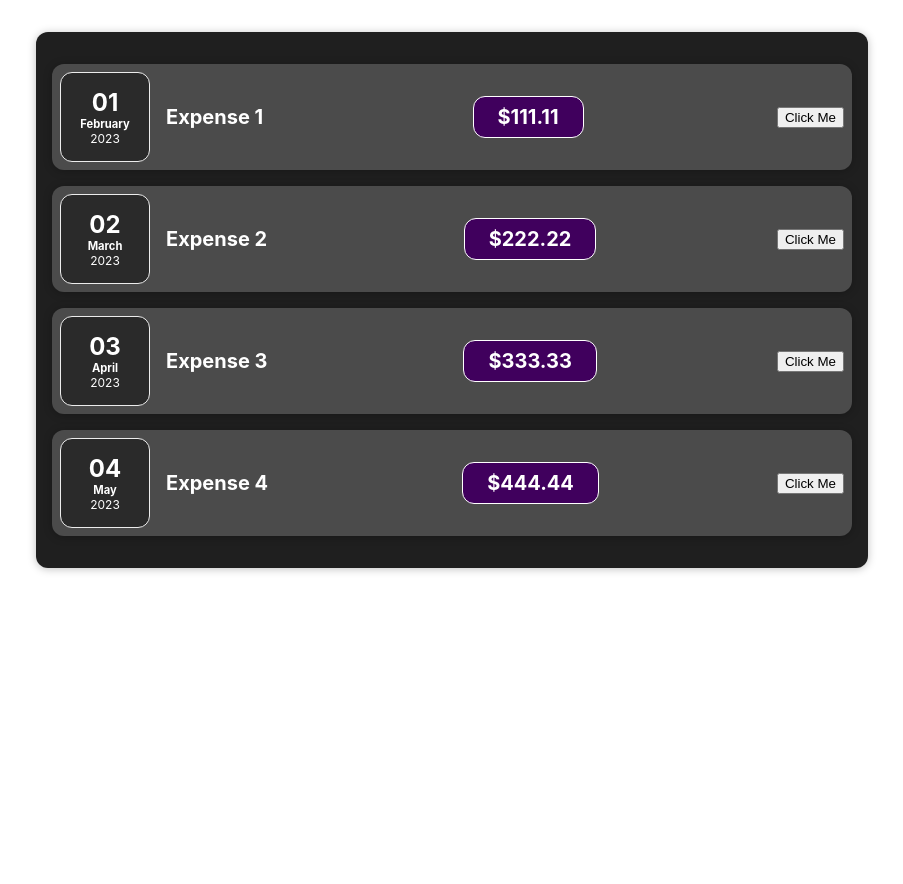
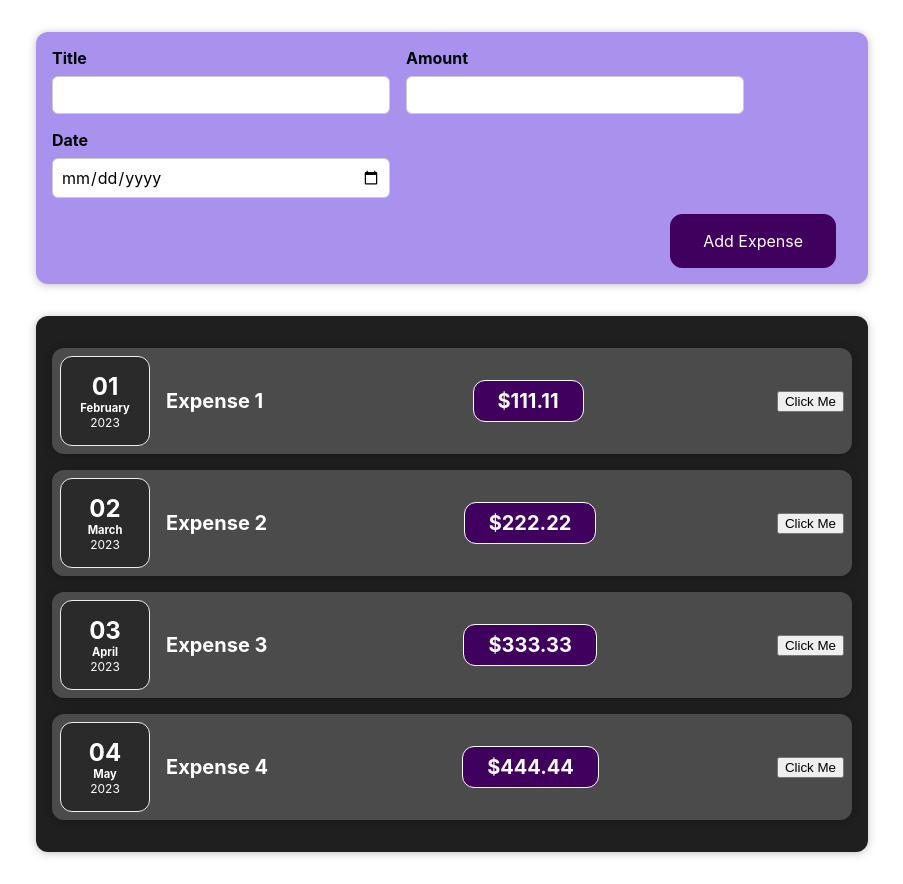
Before and after one commit to RameesMhd/Expense-Tracker-React-APP, a React (Create React App) app: page / in a window 1280 px wide. Shown: the whole page, without its empty margins (188-1091 px from the left). Before the commit the page ends 800 px from the top, so only its background shows below. Built offline with nearby package versions, Linux system fonts and the light colour scheme.

Commit message:
Add new Expense form for user inputs.

```diff
--- a/src/App.js
+++ b/src/App.js
@@ -1,6 +1,7 @@
 import React from 'react';
 import './App.css';
 import Expenses from './components/Expenses/Expenses';
+import NewExpense from './components/NewExpense/NewExpense';
 
 const App = () => {
   const expenses = [
@@ -32,6 +33,7 @@
 
   return (
     <div className="App">
+      <NewExpense />
       <Expenses items={expenses}/>
     </div>
   );
--- /dev/null
+++ b/src/components/NewExpense/ExpenseForm.css
@@ -0,0 +1,26 @@
+.new-expense__controls {
+  display: flex;
+  flex-wrap: wrap;
+  gap: 1rem;
+  margin-bottom: 1rem;
+  text-align: left;
+}
+
+.new-expense__control label {
+  font-weight: bold;
+  margin-bottom: 0.5rem;
+  display: block;
+}
+
+.new-expense__control input {
+  font: inherit;
+  padding: 0.5rem;
+  border-radius: 6px;
+  border: 1px solid #ccc;
+  width: 20rem;
+  max-width: 100%;
+}
+
+.new-expense__actions {
+  text-align: right;
+}
--- /dev/null
+++ b/src/components/NewExpense/ExpenseForm.js
@@ -0,0 +1,23 @@
+import './NewExpense.css';
+const ExpenseForm = () => {
+    return <form>
+        <div className='new-expense__controls'>
+            <div className='new-expense__control'>
+                <label> Title</label>
+                <input type='text' />
+            </div>
+            <div className='new-expense__control'>
+                <label> Amount</label>
+                <input type='number' min='0.01' step='0.01' />
+            </div>
+            <div className='new-expense__control'>
+                <label> Date</label>
+                <input type='date' min='2019-01-01' max='2022-12-31' />
+            </div>
+        </div>
+        <div className='new-expense__actions'>
+            <button type='submit'>Add Expense</button>
+        </div>
+    </form>
+};
+export default ExpenseForm;
--- /dev/null
+++ b/src/components/NewExpense/NewExpense.css
@@ -0,0 +1,38 @@
+.new-expense {
+  background-color: #a892ee;
+  padding: 1rem;
+  margin: 2rem auto;
+  width: 50rem;
+  max-width: 95%;
+  border-radius: 12px;
+  text-align: center;
+  box-shadow: 0 1px 8px rgba(0, 0, 0, 0.25);
+}
+
+.new-expense button {
+  font: inherit;
+  cursor: pointer;
+  padding: 1rem 2rem;
+  border: 1px solid #40005d;
+  background-color: #40005d;
+  color: white;
+  border-radius: 12px;
+  margin-right: 1rem;
+}
+
+.new-expense button:hover,
+.new-expense button:active {
+  background-color: #510674;
+  border-color: #510674;
+}
+
+.new-expense button.alternative {
+  color: #220131;
+  border-color: transparent;
+  background-color: transparent;
+}
+
+.new-expense button.alternative:hover,
+.new-expense button.alternative:active {
+  background-color: #ddb3f8;
+}
--- /dev/null
+++ b/src/components/NewExpense/NewExpense.js
@@ -0,0 +1,8 @@
+import './ExpenseForm.css';
+import ExpenseForm from './ExpenseForm';
+const NewExpense = () => {
+    return <div className='new-expense'>
+        <ExpenseForm />
+    </div>
+};
+export default NewExpense;
```
